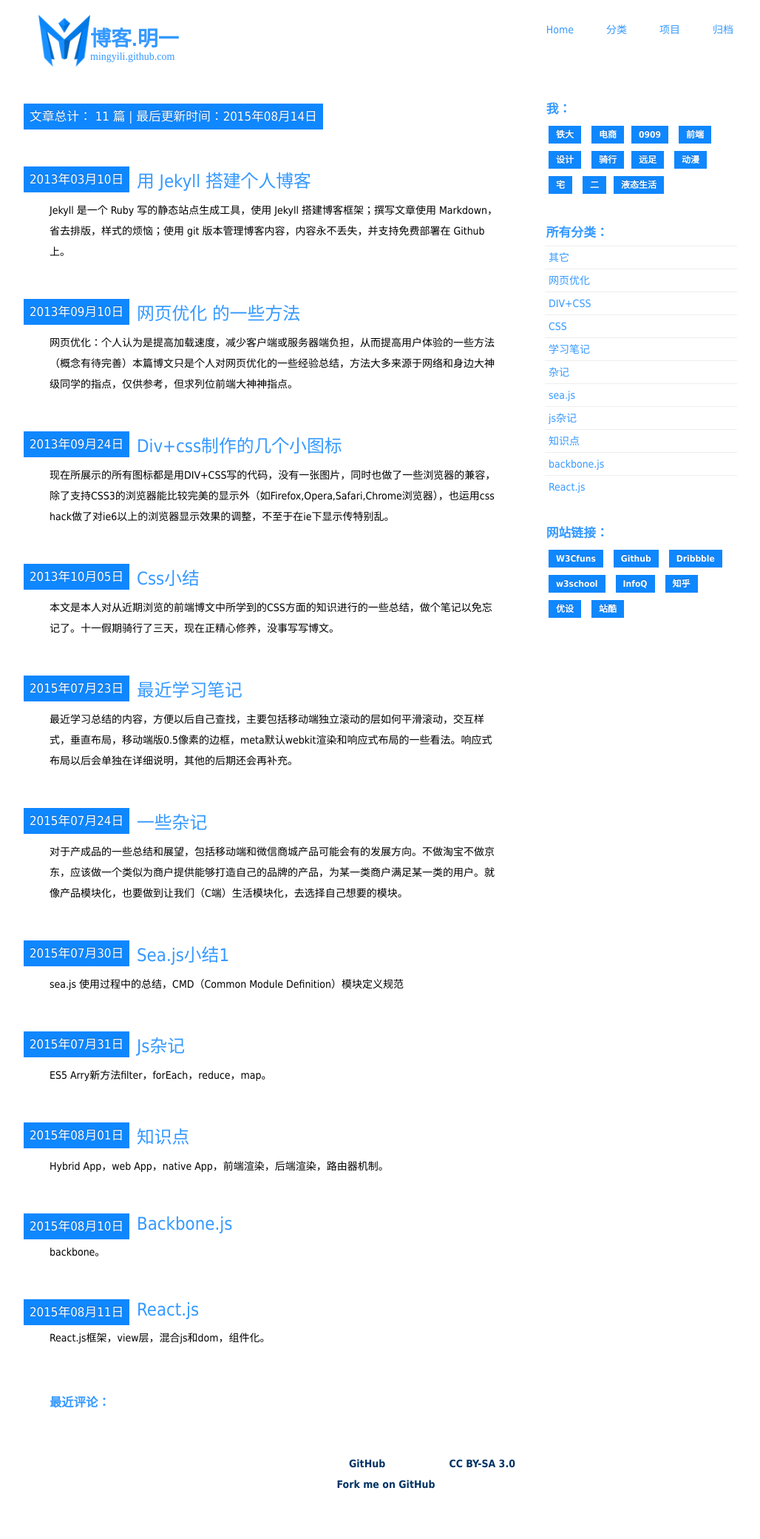
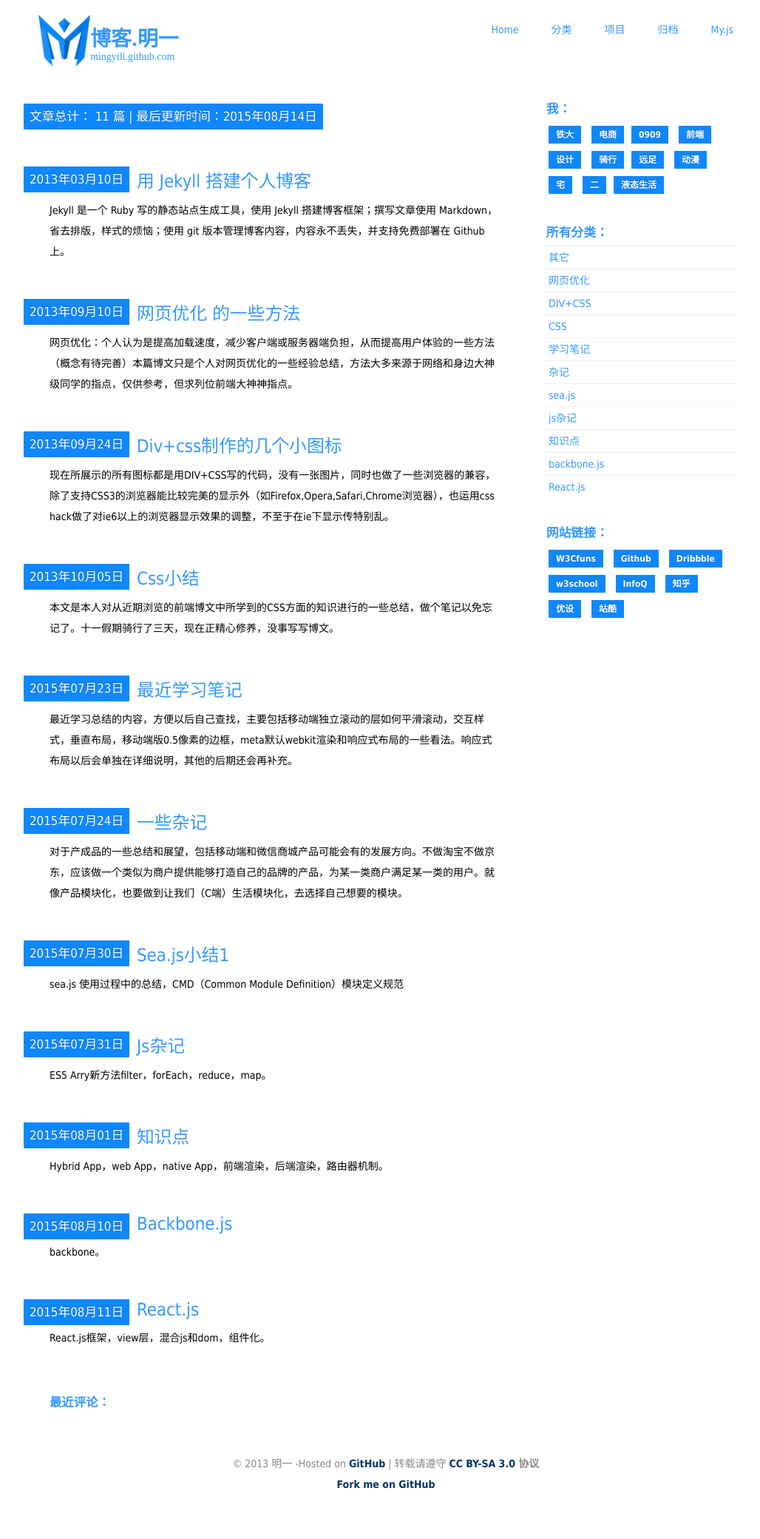
Before and after one commit to mingyili/mingyili.github.com, a Jekyll site: the page built from index.html, in a window 1280 px wide. Shown: the whole page at 74% size, without its empty margins (118-1146 px from the left). Built offline with Jekyll 4.4.1, drawn with Linux system fonts in a browser that asks for light colours; some web fonts are replaced; Markdown is read by kramdown in place of the engine named in the settings; comment, search, counter and statistics services are not loaded.

Commit message:
my.js add to mingyili.github.com

```diff
--- a/_includes/header.html
+++ b/_includes/header.html
@@ -50,6 +50,7 @@
             <li><a href="/categories.html">分类</a></li>
             <li><a href="/projects.html">项目</a></li>
             <li><a href="/archives.html">归档</a></li>
+            <li><a href="/my/index.html">My.js</a></li>
           </ul>
         </div>
     </div>
--- a/assets/css/blog.css
+++ b/assets/css/blog.css
@@ -263,7 +263,7 @@
 /* 页脚 */
 .footer {
 	padding:10px 0 60px;
-	color: #fff;
+	color: #888;
 	width:100%;
 	text-align:center;
 	border-top:1px solid #fff;
```
